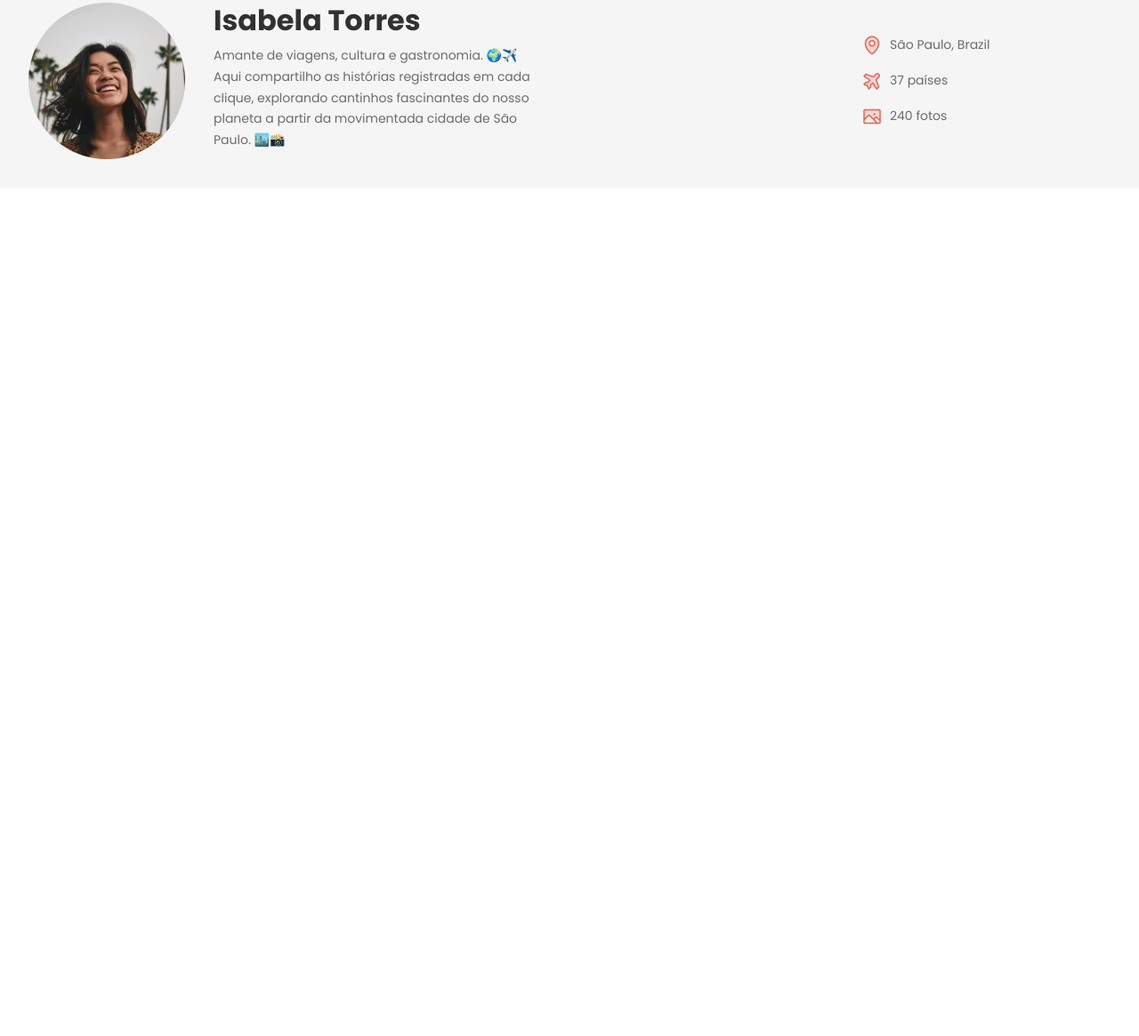
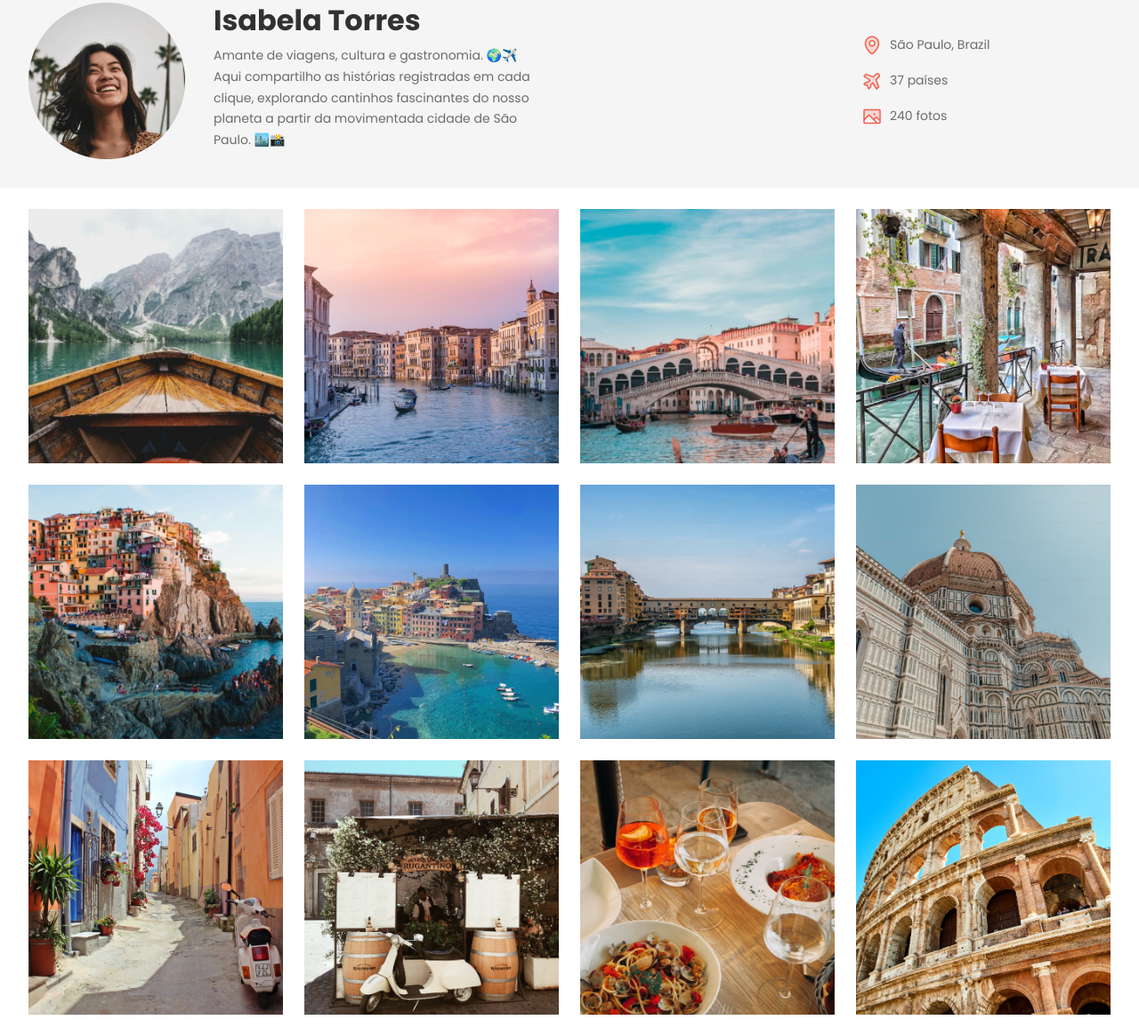
Before and after one commit to AdrianoTobias/travelgram, a plain HTML site: page index.html in a window 1280 px wide. Shown: the part 125-1290 px from the top of the page at 89% size. Before the commit the page ends 800 px from the top, so only its background shows below. Drawn offline with Linux system fonts and the light colour scheme.

Commit message:
add images gallery

```diff
--- a/index.html
+++ b/index.html
@@ -65,5 +65,20 @@
                 </div>
             </header>
         </div>
+
+        <main class="container">
+            <img src="assets/images/Image 01.png" alt="Descrição da imagem 01" />
+            <img src="assets/images/Image 02.png" alt="Descrição da imagem 02" />
+            <img src="assets/images/Image 03.png" alt="Descrição da imagem 03" />
+            <img src="assets/images/Image 04.png" alt="Descrição da imagem 04" />
+            <img src="assets/images/Image 05.png" alt="Descrição da imagem 05" />
+            <img src="assets/images/Image 06.png" alt="Descrição da imagem 06" />
+            <img src="assets/images/Image 07.png" alt="Descrição da imagem 07" />
+            <img src="assets/images/Image 08.png" alt="Descrição da imagem 08" />
+            <img src="assets/images/Image 09.png" alt="Descrição da imagem 09" />
+            <img src="assets/images/Image 10.png" alt="Descrição da imagem 10" />
+            <img src="assets/images/Image 11.png" alt="Descrição da imagem 11" />
+            <img src="assets/images/Image 12.png" alt="Descrição da imagem 12" />
+        </main>
     </body>
 </html>
--- a/styles/index.css
+++ b/styles/index.css
@@ -1,3 +1,4 @@
 @import url(global.css);
 @import url(nav.css);
 @import url(header.css);
+@import url(main.css);
--- /dev/null
+++ b/styles/main.css
@@ -0,0 +1,12 @@
+main {
+    display: flex;
+    flex-wrap: wrap;
+    gap: 24px; /*gap: 16px;*/
+    padding-block: 24px;
+  }
+
+  main img {
+    width: 286px;
+    height: 286px;
+    object-fit: cover;
+  }
```
